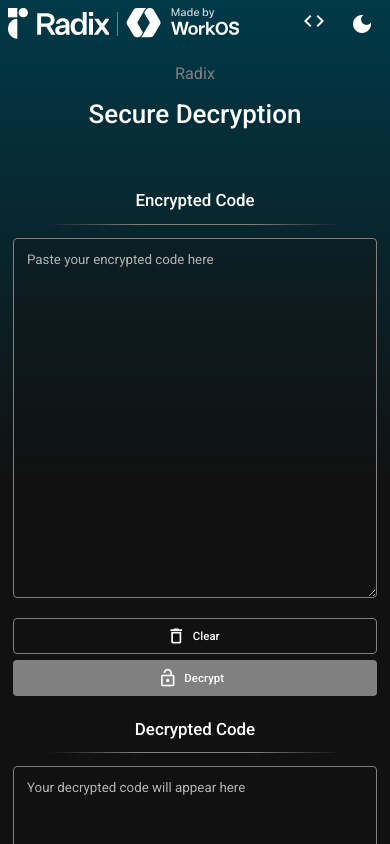
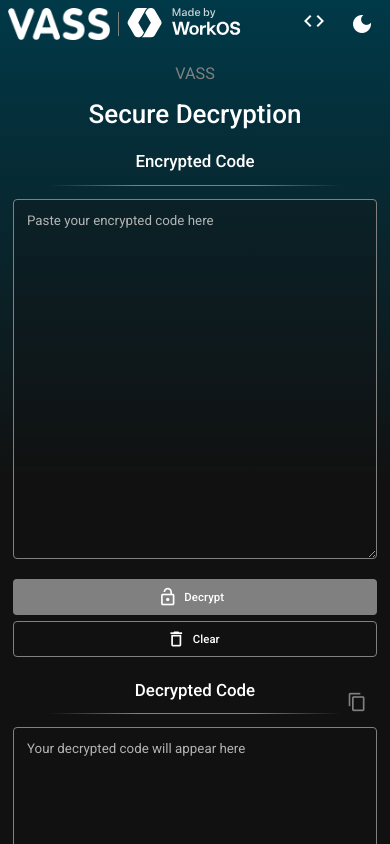
Before and after one commit to NestorM14/decryption, an Angular app: page / in a window 390 px wide. Shown: the top 844 px of the page. Built offline with nearby package versions, Linux system fonts and the light colour scheme.

Commit message:
✨ Upgrade version to 3.0.0; update UI elements and improve responsiveness in decrypt area

```diff
--- a/package.json
+++ b/package.json
@@ -1,6 +1,6 @@
 {
   "name": "decryption",
-  "version": "2.0.2",
+  "version": "3.0.0",
   "homepage": "https://NestorM14.github.io/decryption",
   "scripts": {
     "ng": "ng",
--- a/src/app/app.component.scss
+++ b/src/app/app.component.scss
@@ -1,8 +1,7 @@
 .app-container {
-  height: 100vh;
-  width: 100vw;
+  min-height: 100vh;
+  width: 100%;
   position: relative;
-  overflow: hidden;
   background-color: var(--bg-primary);
   color: var(--text-primary);
 }
@@ -15,3 +14,23 @@
   background: var(--dark-gradient);
   pointer-events: none;
 }
+
+@media (max-width: 768px) {
+  .app-container {
+    min-height: 100%;
+    height: auto;
+    overflow-y: auto;
+  }
+
+  html, body {
+    height: auto;
+    min-height: 100%;
+    overflow-y: auto;
+    overflow-x: hidden;
+  }
+
+  .decrypt-container {
+    height: auto;
+    min-height: unset;
+  }
+}
--- a/src/app/modules/decrypt/views/decrypt-area/decrypt-area.component.html
+++ b/src/app/modules/decrypt/views/decrypt-area/decrypt-area.component.html
@@ -1,6 +1,6 @@
 <!-- decrypt-area.component.html -->
 <div class="decrypt-container">
-  <p class="subtitle">Radix</p>
+  <p class="subtitle">VASS</p>
   <h1 class="title">Secure Decryption</h1>
 
   <form [formGroup]="decryptForm">
@@ -23,13 +23,13 @@
           cdkAutosizeMaxRows="10">
         </textarea>
         <div class="actions">
-          <button mat-button class="clear-btn" (click)="clearForm()">
+          <button mat-flat-button class="decrypt-btn mobile-first" (click)="decrypt()" [disabled]="!decryptForm.get('encryptedCode')?.value">
+            <mat-icon>lock_open</mat-icon>
+            Decrypt
+          </button>
+          <button mat-button class="clear-btn mobile-second" (click)="clearForm()">
             <mat-icon>delete_outline</mat-icon>
             Clear
-          </button>
-          <button mat-flat-button class="decrypt-btn" (click)="decrypt()" [disabled]="!decryptForm.get('encryptedCode')?.value">
-            <mat-icon>lock_open</mat-icon>
-            Decrypt
           </button>
         </div>
       </div>
@@ -41,6 +41,9 @@
             <div class="line"></div>
           </div>
         </div>
+        <button mat-icon-button class="copy-btn" (click)="copyToClipboard()" [disabled]="!decryptForm.get('decryptedCode')?.value">
+          <mat-icon>{{copiado ? 'check' : 'content_copy'}}</mat-icon>
+        </button>
         <textarea
           formControlName="decryptedCode"
           placeholder="Your decrypted code will appear here"
@@ -53,15 +56,10 @@
           readonly>
           {{decryptForm.get('decryptedCode')?.value | json}}
         </textarea>
-        <div class="actions right">
-          <button mat-icon-button class="copy-btn" (click)="copyToClipboard()" [disabled]="!decryptForm.get('decryptedCode')?.value">
-            <mat-icon>{{copiado ? 'check' : 'content_copy'}}</mat-icon>
-          </button>
-        </div>
       </div>
     </div>
   </form>
   <div class="footer">
-    V {{version}} | NST | 2025
+    V {{version}} | NST | {{currentYear}}
   </div>
 </div>
--- a/src/app/modules/decrypt/views/decrypt-area/decrypt-area.component.scss
+++ b/src/app/modules/decrypt/views/decrypt-area/decrypt-area.component.scss
@@ -20,7 +20,7 @@
     z-index: 6;
     color: var(--text-primary);
     font-size: 2rem;
-    margin-bottom: 2rem;
+    margin-bottom: 1rem;
     font-weight: 500;
   }
 
@@ -33,11 +33,11 @@
     z-index: 6;
     display: flex;
     gap: 2rem;
-    margin-top: 2rem;
 
     .text-area-wrapper {
       flex: 1;
       text-align: center;
+      position: relative;
 
       .label-container {
         margin-bottom: 1rem;
@@ -70,6 +70,24 @@
         }
       }
 
+      .copy-btn {
+        position: absolute;
+        top: 5px;
+        right: 0;
+        z-index: 10;
+        color: var(--text-primary);
+
+        &:disabled {
+          color: var(--text-tertiary);
+        }
+
+        mat-icon {
+          font-size: 20px;
+          width: 20px;
+          height: 20px;
+        }
+      }
+
       textarea {
         width: 100%;
         padding: 1rem;
@@ -98,10 +116,6 @@
         gap: 1rem;
         margin-top: 1rem;
         justify-content: center;
-
-        &.right {
-          justify-content: flex-end;
-        }
 
         .clear-btn {
           color: var(--text-primary);
@@ -147,20 +161,6 @@
             background-color: var(--text-tertiary);
           }
         }
-
-        .copy-btn {
-          color: var(--text-primary);
-
-          &:disabled {
-            color: var(--text-tertiary);
-          }
-
-          mat-icon {
-            font-size: 20px;
-            width: 20px;
-            height: 20px;
-          }
-        }
       }
     }
   }
@@ -184,9 +184,22 @@
       gap: 1.5rem;
 
       .text-area-wrapper {
+        .copy-btn {
+          top: 5px;
+          right: 0;
+        }
+
         .actions {
           flex-direction: column;
           gap: 0.5rem;
+
+          .mobile-first {
+            order: -1;
+          }
+
+          .mobile-second {
+            order: 1;
+          }
 
           &:not(.right) {
             .clear-btn,
--- a/src/app/modules/decrypt/views/decrypt-area/decrypt-area.component.ts
+++ b/src/app/modules/decrypt/views/decrypt-area/decrypt-area.component.ts
@@ -18,6 +18,7 @@ export class DecryptAreaComponent {
 
   dataDesencriptada: any;
   version = packageJson.version;
+  currentYear = new Date().getFullYear();
   encryptedCode = new FormControl('');
   copiado: boolean = false;
   private _timeoutId: any;
--- a/src/app/modules/decrypt/views/header/header.component.html
+++ b/src/app/modules/decrypt/views/header/header.component.html
@@ -1,6 +1,6 @@
 <mat-toolbar class="header">
   <div class="logos-container">
-    <img src="images/radix.svg" alt="Logo 1" class="logo">
+    <img src="images/vass.png" alt="Logo 1" class="logo">
     <div class="vertical-divider"></div>
     <img src="images/workOS.svg" alt="Logo 2" class="logo">
   </div>
--- a/src/styles.scss
+++ b/src/styles.scss
@@ -4,8 +4,6 @@ $dark-bg-secondary: oklch(31.7% 0.0653 219 / 1);
 $text-primary: #FFFFFF;
 $text-secondary: #B3B3B3;
 $text-tertiary: #808080;
-
-
 
 :root {
   --bg-primary: #{$dark-bg-primary};
@@ -25,17 +23,24 @@ $text-tertiary: #808080;
 html, body {
   height: 100%;
   margin: 0;
+  padding: 0;
   font-family: 'Roboto', 'Helvetica Neue', sans-serif;
   font-size: 13px;
   line-height: 1.6;
   background-color: var(--bg-primary);
   color: var(--text-primary);
+  overflow: hidden;
 }
 
 .mat-toolbar {
   background-color: transparent !important;
 }
 
-.gradient-overlay {
-  z-index: 1;
+@media (max-width: 768px) {
+  html, body {
+    height: auto;
+    min-height: 100%;
+    overflow-y: auto;
+    overflow-x: hidden;
+  }
 }
```
Also changed, not shown: public/images/vass.png (added), 1 other file (tests, documents, lock files or other folders).
